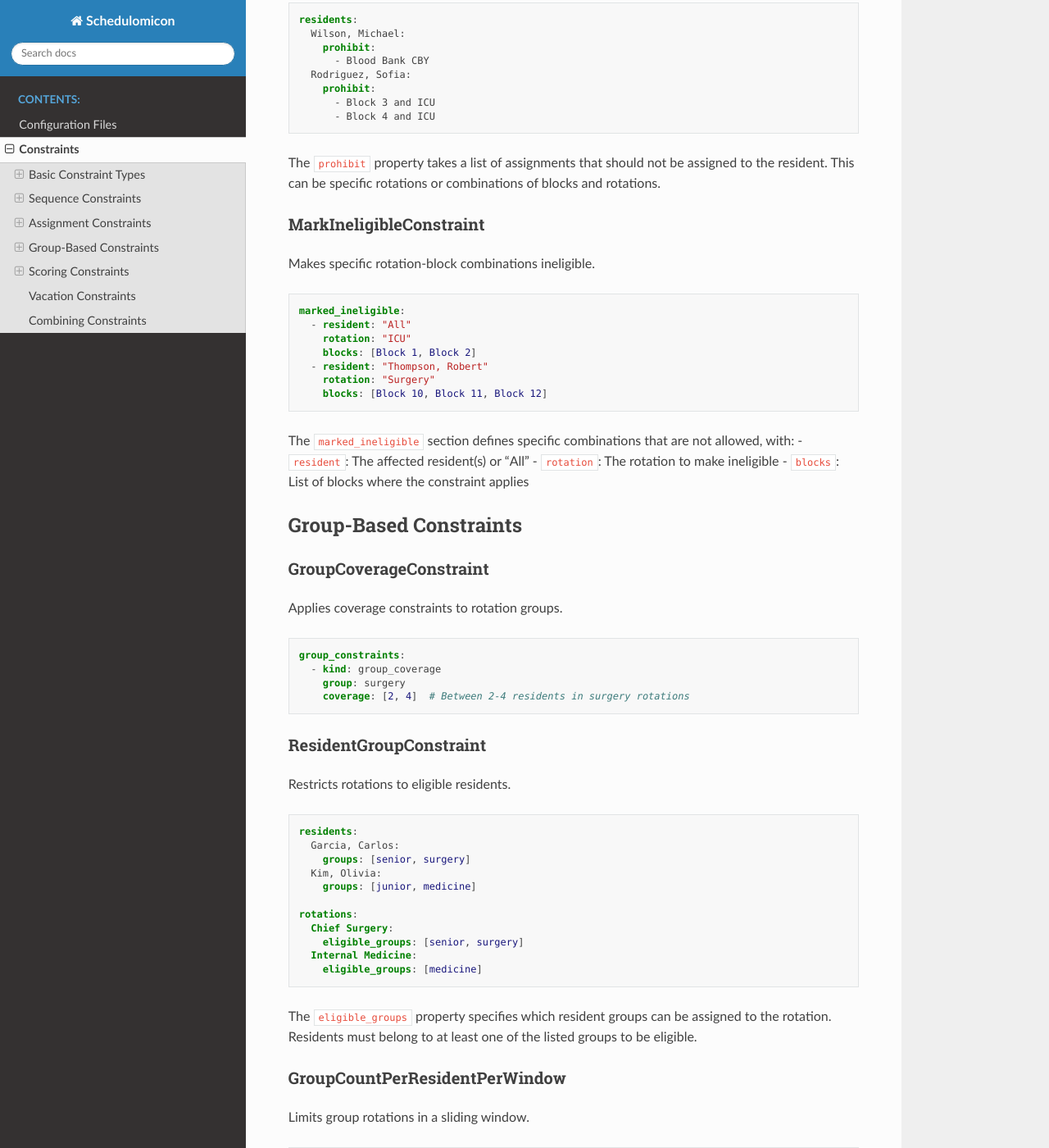
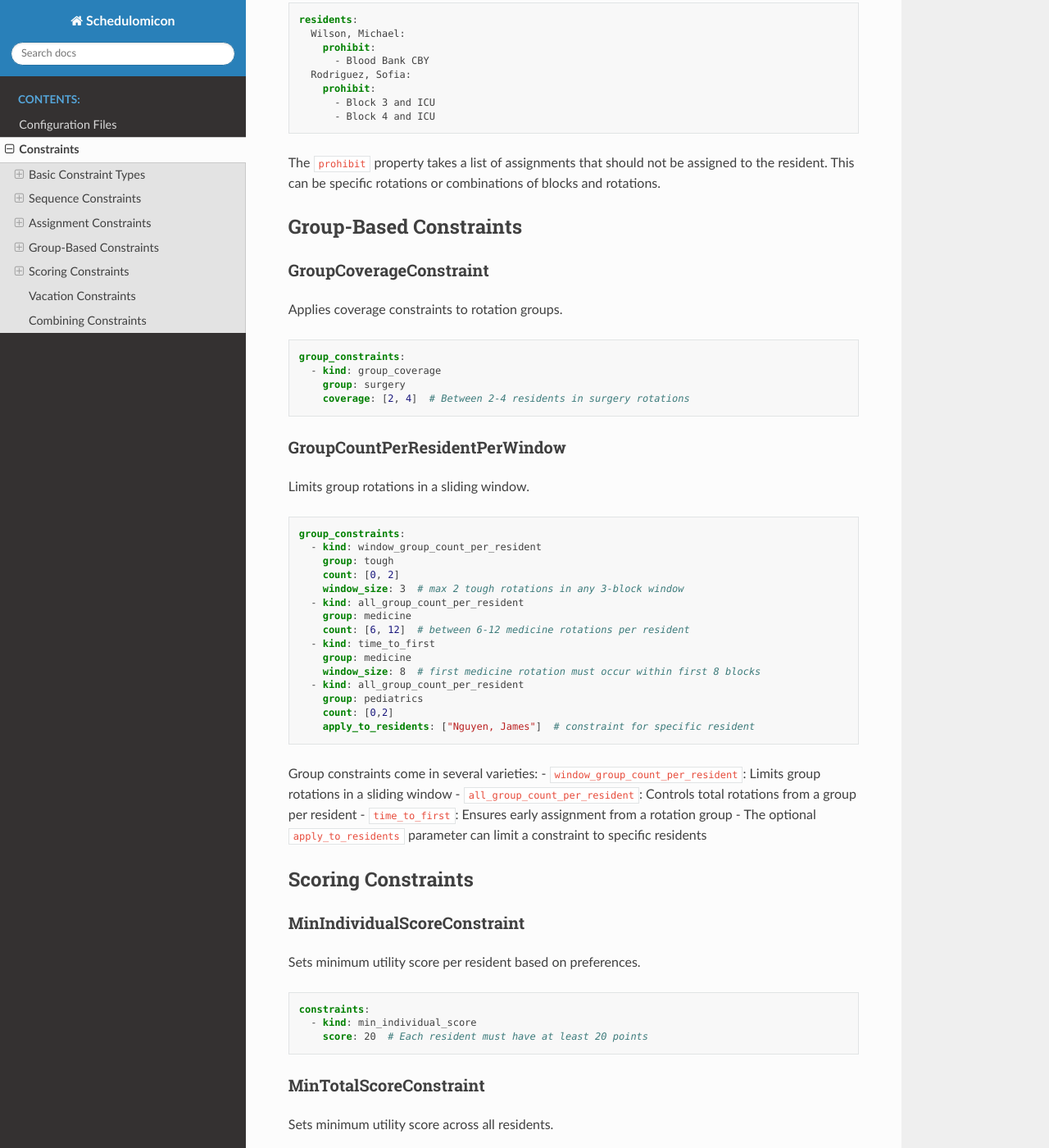
Before and after one commit to justinrporter/schedulomicon, a Sphinx documentation site: the page built from docs/source/constraints.rst, in a window 1280 px wide and 1400 px high, scrolled down 3142 px. Shown: the whole window at 82% size. Built offline with Sphinx 7.4.7 and the Read the Docs theme 3.1.0, drawn with Linux system fonts in a browser that asks for light colours.

Commit message:
Remove stale constraint docs and add example config integration test
- Remove MarkIneligibleConstraint and ResidentGroupConstraint sections
  from constraints.rst (no longer accurate or needed)
- Add TestExampleConfig integration test that runs the full solver
  against examples/example_config.yml and asserts a solution is found

```diff
--- a/docs/source/constraints.rst
+++ b/docs/source/constraints.rst
@@ -170,26 +170,6 @@ Prevents certain assignment combinations.
 
 The ``prohibit`` property takes a list of assignments that should not be assigned to the resident. This can be specific rotations or combinations of blocks and rotations.
 
-MarkIneligibleConstraint
-~~~~~~~~~~~~~~~~~~~~~~
-
-Makes specific rotation-block combinations ineligible.
-
-.. code-block:: yaml
-
-    marked_ineligible:
-      - resident: "All"
-        rotation: "ICU"
-        blocks: [Block 1, Block 2]
-      - resident: "Thompson, Robert"
-        rotation: "Surgery"
-        blocks: [Block 10, Block 11, Block 12]
-
-The ``marked_ineligible`` section defines specific combinations that are not allowed, with:
-- ``resident``: The affected resident(s) or "All"
-- ``rotation``: The rotation to make ineligible
-- ``blocks``: List of blocks where the constraint applies
-
 Group-Based Constraints
 ---------------------
 
@@ -204,27 +184,6 @@ Applies coverage constraints to rotation groups.
       - kind: group_coverage
         group: surgery
         coverage: [2, 4]  # Between 2-4 residents in surgery rotations
-
-ResidentGroupConstraint
-~~~~~~~~~~~~~~~~~~~~~
-
-Restricts rotations to eligible residents.
-
-.. code-block:: yaml
-
-    residents:
-      Garcia, Carlos:
-        groups: [senior, surgery]
-      Kim, Olivia:
-        groups: [junior, medicine]
-
-    rotations:
-      Chief Surgery:
-        eligible_groups: [senior, surgery]
-      Internal Medicine:
-        eligible_groups: [medicine]
-
-The ``eligible_groups`` property specifies which resident groups can be assigned to the rotation. Residents must belong to at least one of the listed groups to be eligible.
 
 GroupCountPerResidentPerWindow
 ~~~~~~~~~~~~~~~~~~~~~~~~~~~~
```
Also changed, not shown: 1 other file.
